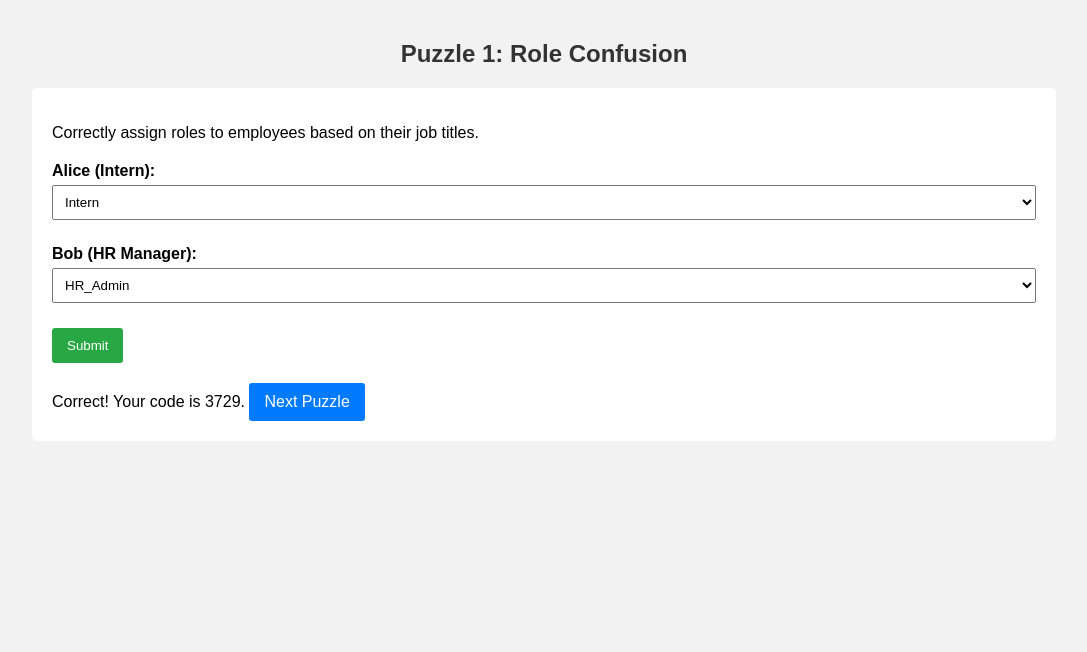
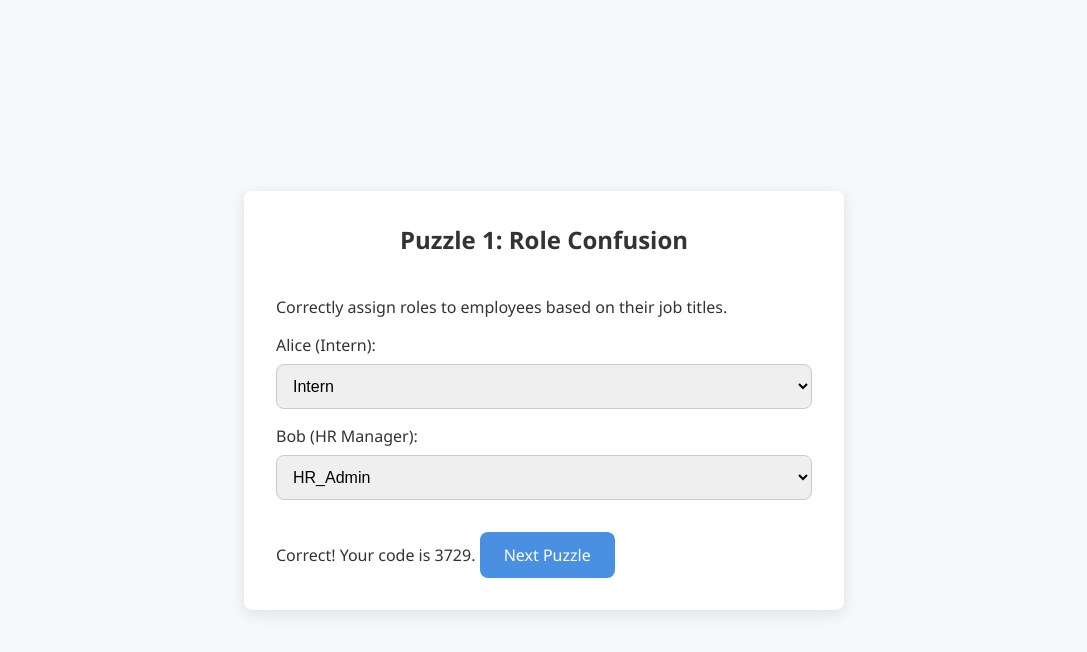
Before and after one commit to solzombii/IAM-Escape-Room, a plain HTML site: page puzzle1.html in a window 1280 px wide. Both pictures are taken after a click on the button "Submit". Shown: the whole page, without its empty margins (96-1183 px from the left). Drawn offline with Linux system fonts and the light colour scheme.

Commit message:
hides submit after correct answer, refactors css

```diff
--- a/script.js
+++ b/script.js
@@ -1,3 +1,11 @@
+// Helper: Hide the submit button associated with the given function name.
+function hideSubmitButton(fnName) {
+  const btn = document.querySelector(`button[onclick="${fnName}()"]`);
+  if (btn) {
+    btn.style.display = 'none';
+  }
+}
+
 // START GAME FUNCTIONALITY
 function startGame() {
   const playerNameInput = document.getElementById('playerName');
@@ -26,6 +34,7 @@ function startGame() {
   if (aliceRole === 'Intern' && bobRole === 'HR_Admin') {
     resultText = 'Correct! Your code is 3729. ';
     resultText += '<a href="puzzle2.html" class="btn">Next Puzzle</a>';
+    hideSubmitButton("submitPuzzle1");
   } else {
     resultText = 'Incorrect configuration, please try again.';
   }
@@ -38,10 +47,11 @@ function startGame() {
   const customerMFA = document.getElementById('customer-mfa').value;
   let resultText = '';
 
-    // Correct answers: CEO should use Security Key, Finance Officer should use Authenticator App
+  // Correct answers: CEO should use Security Key, customer Officer should use Authenticator App
   if (ceoMFA === 'Hardware Token' && customerMFA === 'Passwordless') {
     resultText = 'Correct! Your code fragment is 5841. ';
     resultText += '<a href="puzzle3.html" class="btn">Next Puzzle</a>';
+    hideSubmitButton("submitPuzzle2");
   } else {
     resultText = 'Incorrect selections, please try again.';
   }
@@ -64,6 +74,7 @@ function startGame() {
   if (selectedPath === 'B') {
     resultText = 'Correct! Your code fragment is 3072. ';
     resultText += '<a href="puzzle4.html" class="btn">Next Puzzle</a>';
+    hideSubmitButton("submitPuzzle3");
   } else {
     resultText = 'Incorrect choice, please try again.';
   }
@@ -86,6 +97,7 @@ function startGame() {
   if (selectedEntry === '2') {
     resultText = 'Correct! Your code fragment from Puzzle 4 is 9117. ';
     resultText += '<a href="finalValidation.html" class="btn">Proceed to Final Validation</a>';
+    hideSubmitButton("submitPuzzle4");
   } else {
     resultText = 'That doesn’t seem right, please review the logs and try again.';
   }
@@ -117,6 +129,7 @@ function validateCodes() {
     const seconds = totalSeconds % 60;
 
     resultMessage = `<span style='color: green;'>Congratulations! All code fragments are correct. You've completed the IAM Escape Room! Total time: ${minutes} minutes and ${seconds} seconds.</span>`;
+    hideSubmitButton("validateCodes");
   } else {
     resultMessage = "<span style='color: red;'>One or more code fragments are incorrect. Please check and try again.</span>";
   }
--- a/styles.css
+++ b/styles.css
@@ -1,73 +1,143 @@
-body {
-    font-family: Arial, sans-serif;
-    background-color: #f2f2f2;
+/* styles.css */
+* {
   margin: 0;
   padding: 0;
+  box-sizing: border-box;
 }
 
-  .container {
-    width: 80%;
-    margin: 0 auto;
-    padding: 20px;
+/* Define CSS variables for easy theming */
+:root {
+  --primary-color: #4a90e2;
+  --secondary-color: #50e3c2;
+  --background-color: #f7f8fc;
+  --text-color: #333;
+  --font-family: 'Segoe UI', Tahoma, Geneva, Verdana, sans-serif;
+  --border-radius: 8px;
 }
 
+/* Global Styles */
+body {
+  font-family: var(--font-family);
+  background: var(--background-color);
+  color: var(--text-color);
+  display: flex;
+  align-items: center;
+  justify-content: center;
+  min-height: 100vh;
+  padding: 1rem;
+}
+
+/* Container for each page */
+.container {
+  width: 90%;
+  max-width: 600px;
+  background: #fff;
+  padding: 2rem;
+  border-radius: var(--border-radius);
+  box-shadow: 0 4px 15px rgba(0, 0, 0, 0.1);
+}
+
+/* Header Styles */
 header {
   text-align: center;
-    margin-bottom: 20px;
+  margin-bottom: 1.5rem;
 }
 
 h1, h2 {
-    color: #333;
+  margin-bottom: 0.5rem;
+  font-weight: 600;
 }
 
+/* Main Content */
 main {
-    background-color: #fff;
-    padding: 20px;
-    border-radius: 5px;
+  display: flex;
+  flex-direction: column;
+  gap: 1rem;
 }
 
-  .puzzle-form {
-    margin: 20px 0;
+/* Input Fields and Selects */
+input[type="text"],
+input[type="email"],
+select {
+  width: 100%;
+  padding: 0.75rem;
+  border: 1px solid #ccc;
+  border-radius: var(--border-radius);
+  font-size: 1rem;
+  transition: border-color 0.3s ease;
 }
 
-  .puzzle-field {
-    margin-bottom: 15px;
+input[type="text"]:focus,
+input[type="email"]:focus,
+select:focus {
+  border-color: var(--primary-color);
+  outline: none;
+}
+
+/* Button Styling */
+.btn, button {
+  display: inline-block;
+  padding: 0.75rem 1.5rem;
+  background: var(--primary-color);
+  color: #fff;
+  text-decoration: none;
+  border: none;
+  border-radius: var(--border-radius);
+  font-size: 1rem;
+  cursor: pointer;
+  transition: background 0.3s ease;
+}
+
+.btn:hover, button:hover {
+  background: var(--secondary-color);
+}
+
+/* Form Field Containers */
+.puzzle-field,
+.profile-field {
+  margin-bottom: 1rem;
 }
 
 label {
   display: block;
-    margin-bottom: 5px;
-    font-weight: bold;
+  margin-bottom: 0.5rem;
+  font-weight: 500;
 }
 
-  select {
+/* Table Styling (if used, e.g., for leaderboards) */
+table {
   width: 100%;
-    padding: 8px;
-    margin-bottom: 10px;
+  border-collapse: collapse;
 }
 
-  .btn {
-    display: inline-block;
-    padding: 10px 15px;
-    background-color: #007BFF;
-    color: #fff;
-    text-decoration: none;
-    border-radius: 3px;
+table th,
+table td {
+  padding: 0.75rem;
+  border: 1px solid #ddd;
+  text-align: left;
 }
 
-  .btn:hover {
-    background-color: #0056b3;
+table th {
+  background: var(--primary-color);
+  color: #fff;
 }
 
-  button {
-    padding: 10px 15px;
-    background-color: #28a745;
-    color: #fff;
-    border: none;
-    border-radius: 3px;
-    cursor: pointer;
+/* Footer Styling */
+footer {
+  text-align: center;
+  margin-top: 2rem;
 }
 
-  button:hover {
-    background-color: #218838;
+/* Responsive Adjustments */
+@media (max-width: 480px) {
+  .container {
+    padding: 1.5rem;
   }
+  h1, h2 {
+    font-size: 1.5rem;
+  }
+  .btn, button {
+    padding: 0.65rem 1.2rem;
+    font-size: 0.9rem;
+  }
+}
```
Lines whose indentation alone changed are shown as unchanged.
